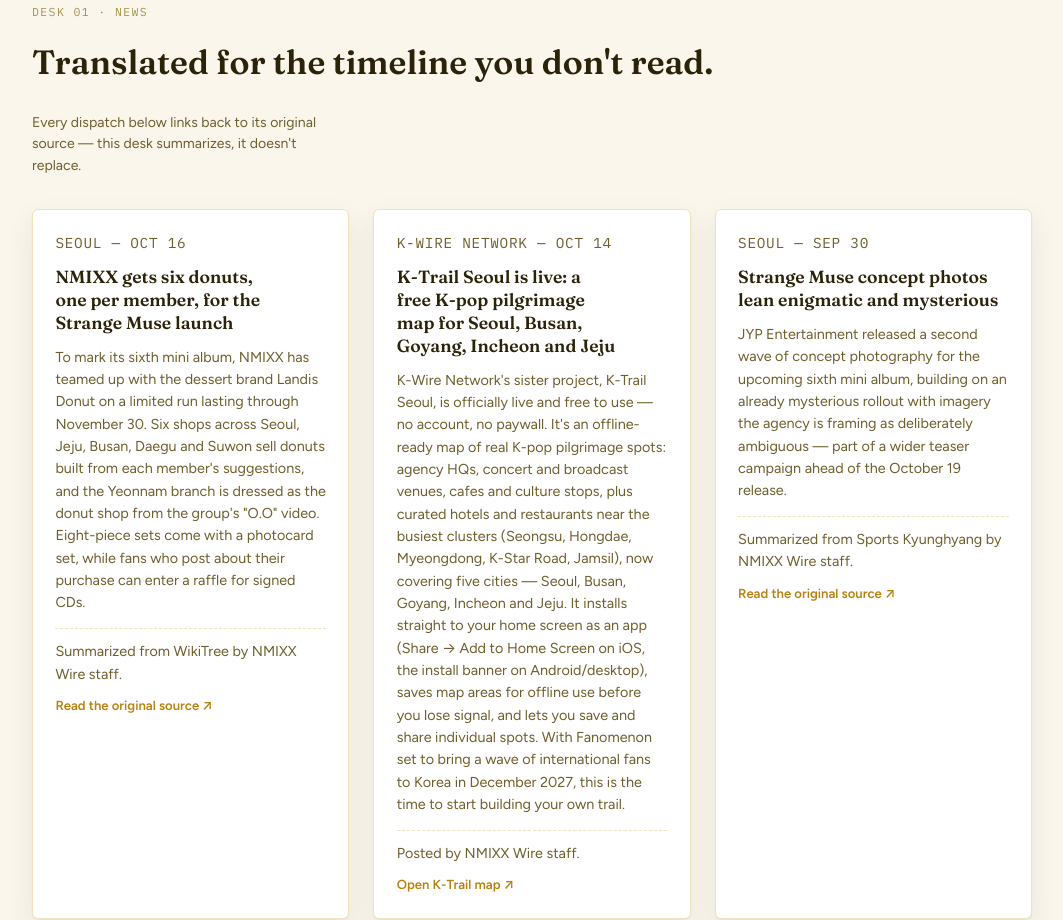
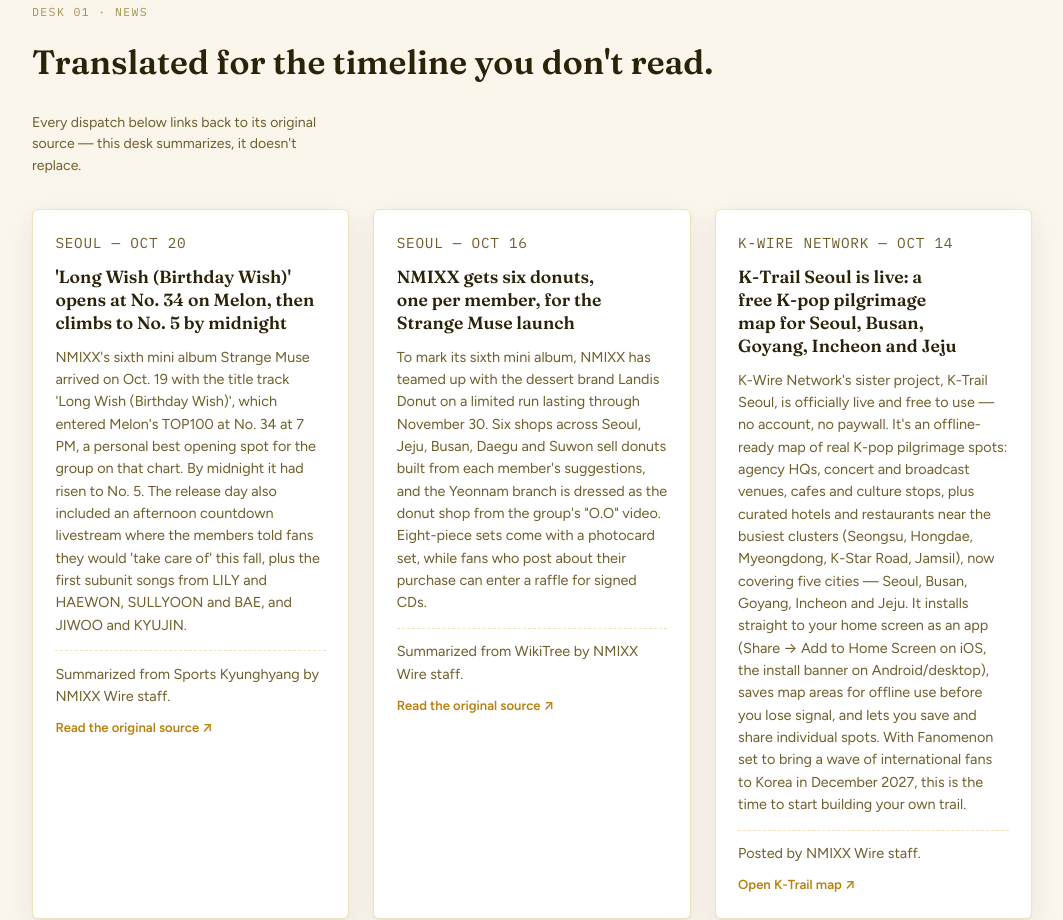
Before and after one commit to fhzl0117-hue/nmixx-wire, a plain HTML site: page index.html in a window 1280 px wide. Shown: the part 1534-2454 px from the top of the page, without its empty margins (108-1171 px from the left). Drawn offline with Linux system fonts and the light colour scheme.

Commit message:
Weekly update: Strange Muse chart dispatch, refresh Signal

```diff
--- a/index.html
+++ b/index.html
@@ -295,6 +295,13 @@
           <p class="desk-note">Every dispatch below links back to its original source — this desk summarizes, it doesn't replace.</p>
         </div>
         <div class="dispatch-grid">
+<article class="dispatch">
+<p class="dispatch__eyebrow"><span>SEOUL — OCT 20</span></p>
+<h3>&#x27;Long Wish (Birthday Wish)&#x27; opens at No. 34 on Melon, then climbs to No. 5 by midnight</h3>
+<p>NMIXX&#x27;s sixth mini album Strange Muse arrived on Oct. 19 with the title track &#x27;Long Wish (Birthday Wish)&#x27;, which entered Melon&#x27;s TOP100 at No. 34 at 7 PM, a personal best opening spot for the group on that chart. By midnight it had risen to No. 5. The release day also included an afternoon countdown livestream where the members told fans they would &#x27;take care of&#x27; this fall, plus the first subunit songs from LILY and HAEWON, SULLYOON and BAE, and JIWOO and KYUJIN.</p>
+<p class="dispatch__credit">Summarized from Sports Kyunghyang by NMIXX Wire staff.</p>
+<a class="dispatch__link" href="https://sports.khan.co.kr/en/article/202610202037007" target="_blank" rel="noopener">Read the original source &#8599;</a>
+</article>
 <article class="dispatch">
 <p class="dispatch__eyebrow"><span>SEOUL — OCT 16</span></p>
 <h3>NMIXX gets six donuts, one per member, for the Strange Muse launch</h3>
```
